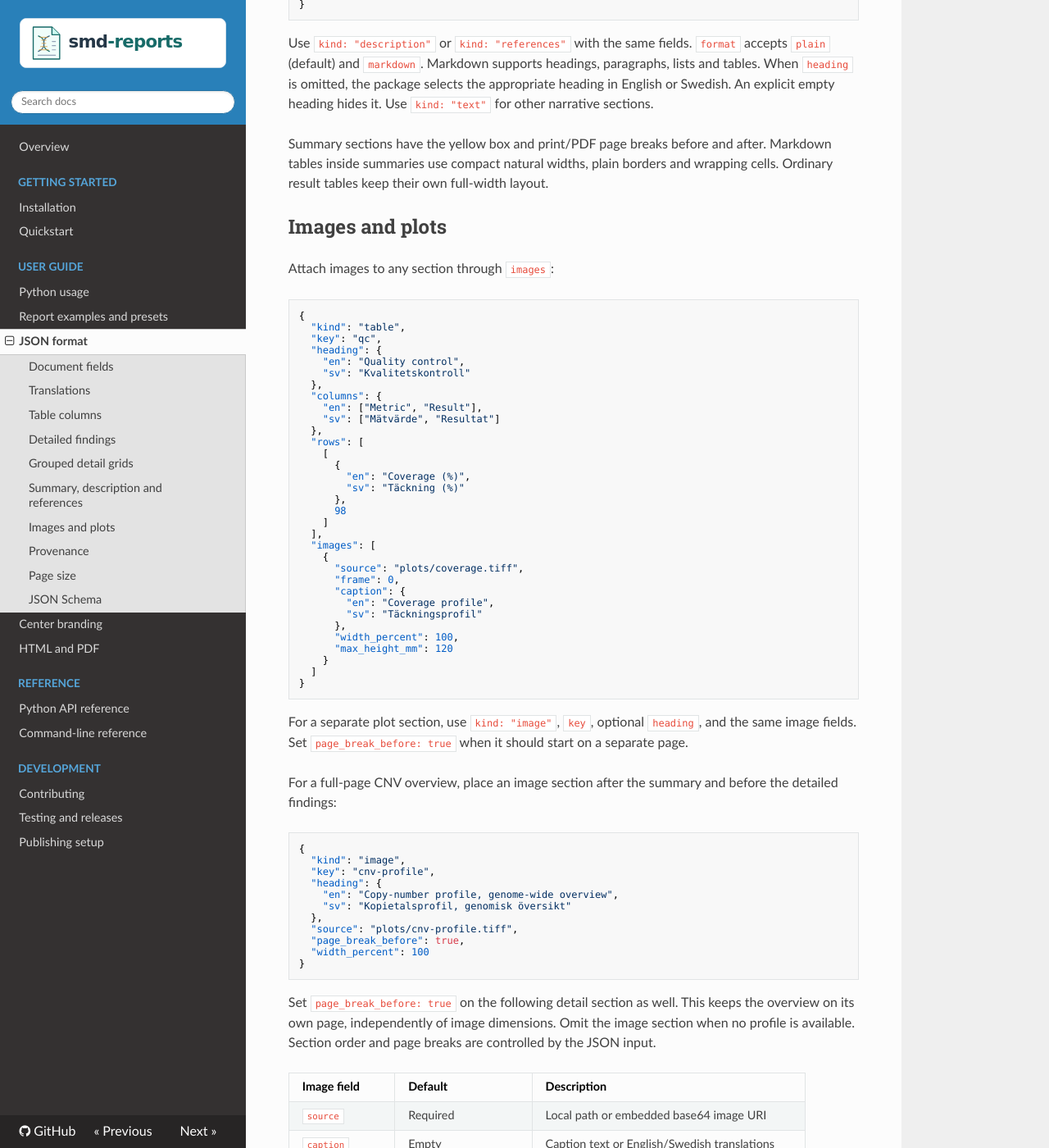
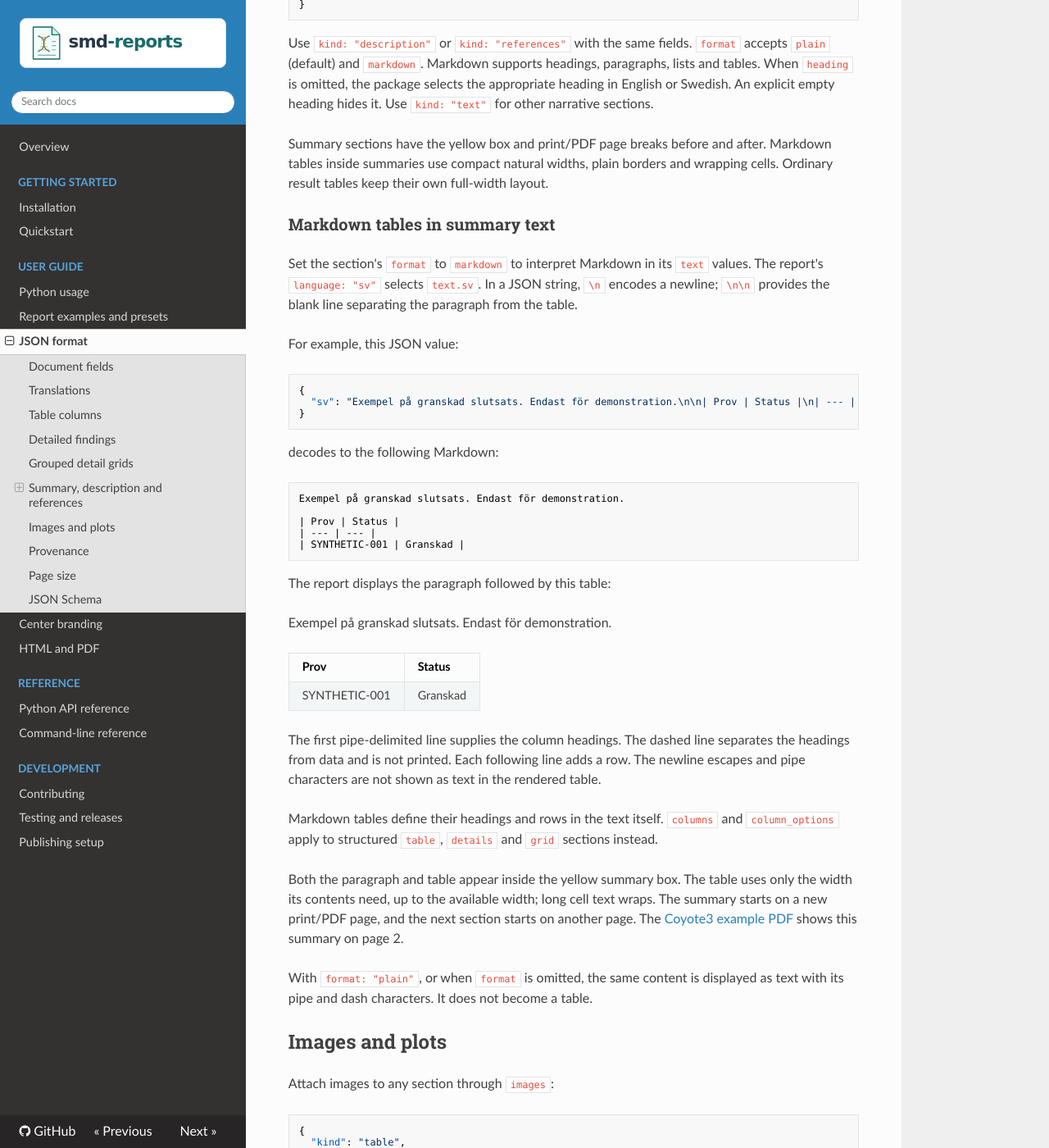
Before and after one commit to SMD-Bioinformatics-Lund/smd-reports, an MkDocs documentation site: the page built from docs/json-inputs.md, in a window 1280 px wide and 1400 px high, scrolled down 5028 px. Shown: the whole window at 82% size. Built offline with MkDocs 1.6.1, drawn with Linux system fonts in a browser that asks for light colours; nearby versions of some CDN libraries.

Commit message:
Explain Markdown summary tables and JSON newlines

````diff
--- a/docs/json-inputs.md
+++ b/docs/json-inputs.md
@@ -283,6 +283,54 @@ Summary sections have the yellow box and print/PDF page breaks before and after.
 Markdown tables inside summaries use compact natural widths, plain borders and wrapping
 cells. Ordinary result tables keep their own full-width layout.
 
+### Markdown tables in summary text
+
+Set the section's `format` to `markdown` to interpret Markdown in its `text` values.
+The report's `language: "sv"` selects `text.sv`. In a JSON string, `\n` encodes a newline;
+`\n\n` provides the blank line separating the paragraph from the table.
+
+For example, this JSON value:
+
+```json
+{
+  "sv": "Exempel på granskad slutsats. Endast för demonstration.\n\n| Prov | Status |\n| --- | --- |\n| SYNTHETIC-001 | Granskad |"
+}
+```
+
+decodes to the following Markdown:
+
+```markdown
+Exempel på granskad slutsats. Endast för demonstration.
+
+| Prov | Status |
+| --- | --- |
+| SYNTHETIC-001 | Granskad |
+```
+
+The report displays the paragraph followed by this table:
+
+Exempel på granskad slutsats. Endast för demonstration.
+
+| Prov | Status |
+| --- | --- |
+| SYNTHETIC-001 | Granskad |
+
+The first pipe-delimited line supplies the column headings. The dashed line separates
+the headings from data and is not printed. Each following line adds a row. The newline
+escapes and pipe characters are not shown as text in the rendered table.
+
+Markdown tables define their headings and rows in the text itself. `columns` and
+`column_options` apply to structured `table`, `details` and `grid` sections instead.
+
+Both the paragraph and table appear inside the yellow summary box. The table uses only
+the width its contents need, up to the available width; long cell text wraps. The summary
+starts on a new print/PDF page, and the next section starts on another page.
+The [Coyote3 example PDF](https://github.com/SMD-Bioinformatics-Lund/smd-reports/blob/0d5397f1273e39704003bcf00373ef6523a28695/examples/rendered/coyote3.pdf)
+shows this summary on page 2.
+
+With `format: "plain"`, or when `format` is omitted, the same content is displayed as text
+with its pipe and dash characters. It does not become a table.
+
 ## Images and plots
 
 Attach images to any section through `images`:
````
